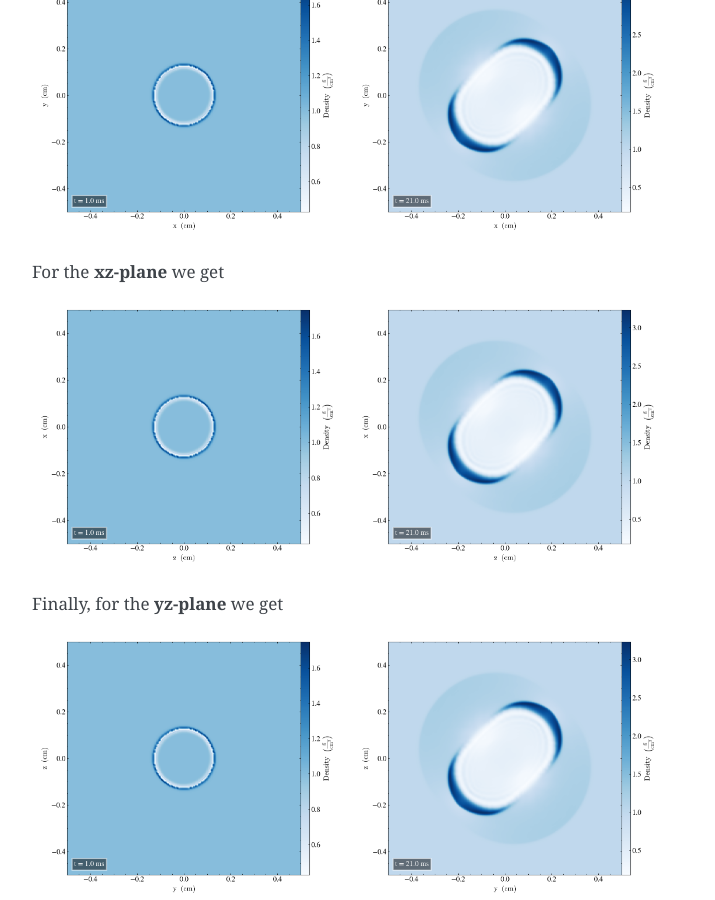
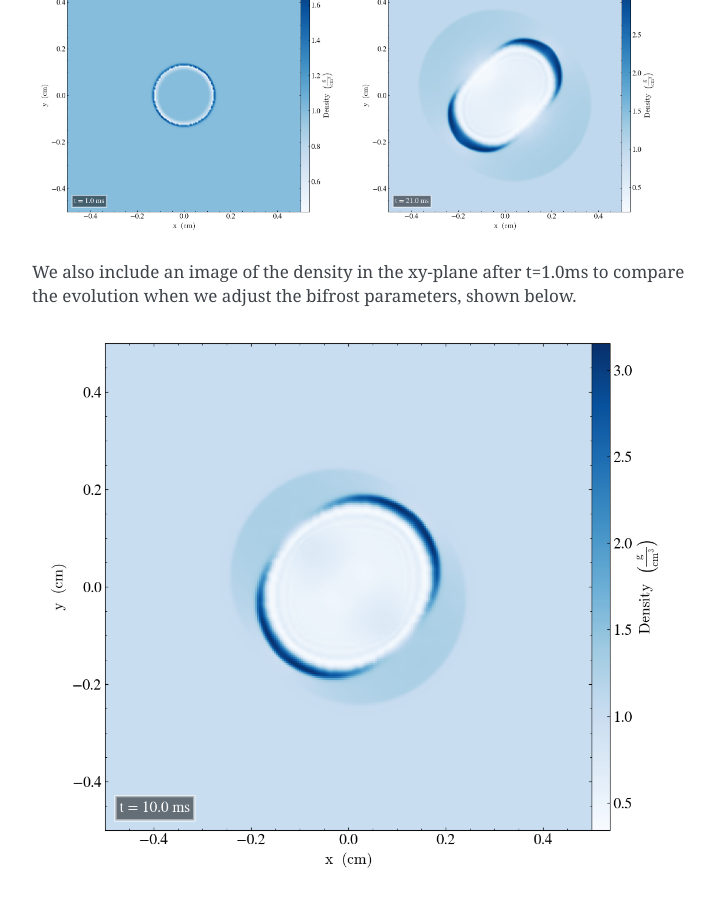
Before and after one commit to guadabsb15/summer_2021_report, a Sphinx documentation site: the page built from docs/source/mhd_blast.rst, in a window 1280 px wide and 900 px high, scrolled down 2096 px. Shown: the whole window, without its empty margins (388-1103 px from the left). Built offline with Sphinx 7.4.7, drawn with Linux system fonts in a browser that asks for light colours.

Commit message:
Added figure from middle time of density, to see evolution of the system

```diff
--- a/docs/source/mhd_blast.rst
+++ b/docs/source/mhd_blast.rst
@@ -102,6 +102,13 @@ For the **xy-plane** we have
 .. image:: img_bifrost_blast/densities/density_blast_bifrost_xy_21.png
     :width: 48 %
 
+We also include an image of the density in the xy-plane after t=1.0ms to compare the evolution when we adjust the bifrost parameters, shown below.
+
+.. image:: img_bifrost_blast/densities/density_blast_bifrost_xy_10.png
+
+
+
+
 For the **xz-plane** we get
 
 .. image:: img_bifrost_blast/densities/density_blast_bifrost_xz_1.png
```
